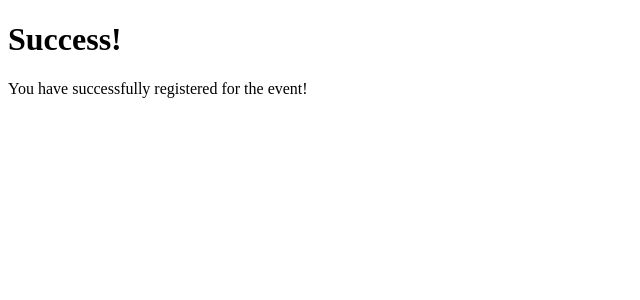
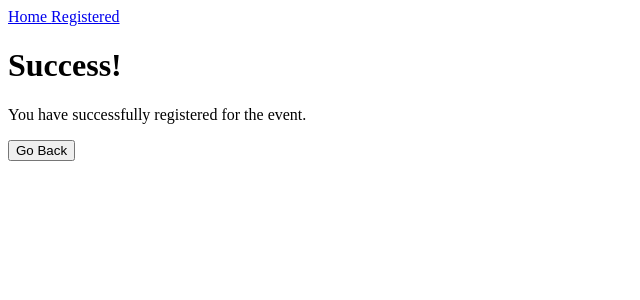
Before and after one commit to haskin/event-signup, a React (Create React App) app in the folder client/: page /success in a window 1280 px wide. Shown: the top 300 px of the page, without its empty margins (0-640 px from the left). Built offline with nearby package versions, Linux system fonts and the light colour scheme.

Commit message:
Added navlinks and some default navigation on button clicks.

```diff
--- a/client/src/App.js
+++ b/client/src/App.js
@@ -9,6 +9,10 @@ function App() {
     <BrowserRouter>
       <div className="App">
         <main>
+            <div className="nav-links">
+              <a href="/">Home  </a>
+              <a href="/registered">Registered</a>
+            </div>
             <Switch>
               <Route path="/registered">
                 <Registrees />
--- a/client/src/components/EventSignUp.js
+++ b/client/src/components/EventSignUp.js
@@ -32,7 +32,14 @@ const EventSignUp = (props) => {
                 body:JSON.stringify(signUpData)
             }
             const response = await fetch('/api/registrees', request);
-            console.log(response.status);
+            // Successful database insert, goto /success
+            if (response.status === 200){
+                window.location.href="/success";
+            }
+            else{
+                const error = await response.json();
+                window.alert(error.message);
+            }
         }
     };
 
--- a/client/src/components/Success.js
+++ b/client/src/components/Success.js
@@ -2,9 +2,10 @@ import React from 'react';
 
 const Success = (props) => {
     return (
-        <div class="signup-container main-container">
+        <div className="signup-container main-container">
             <h1>Success!</h1>
-            <p>You have successfully registered for the event!</p>
+            <p>You have successfully registered for the event.</p>
+            <a href="/"><button>Go Back</button></a>
         </div>
     );
 }
--- a/client/src/util/validated.js
+++ b/client/src/util/validated.js
@@ -10,7 +10,7 @@ export default function validated(signUpData){
 const validateName = (name) => {
     const pattern = /^[A-Za-z]+$/;
     return RegExp(pattern).test(name) ? true : (() => {
-        window.alert(`Entered either name incorrectly.\n${name} is not valid. \n Please try again`)
+        window.alert(`Entered name incorrectly.\n${name} is not valid. \n Please try again`)
         return false;
     })();
 }
```
